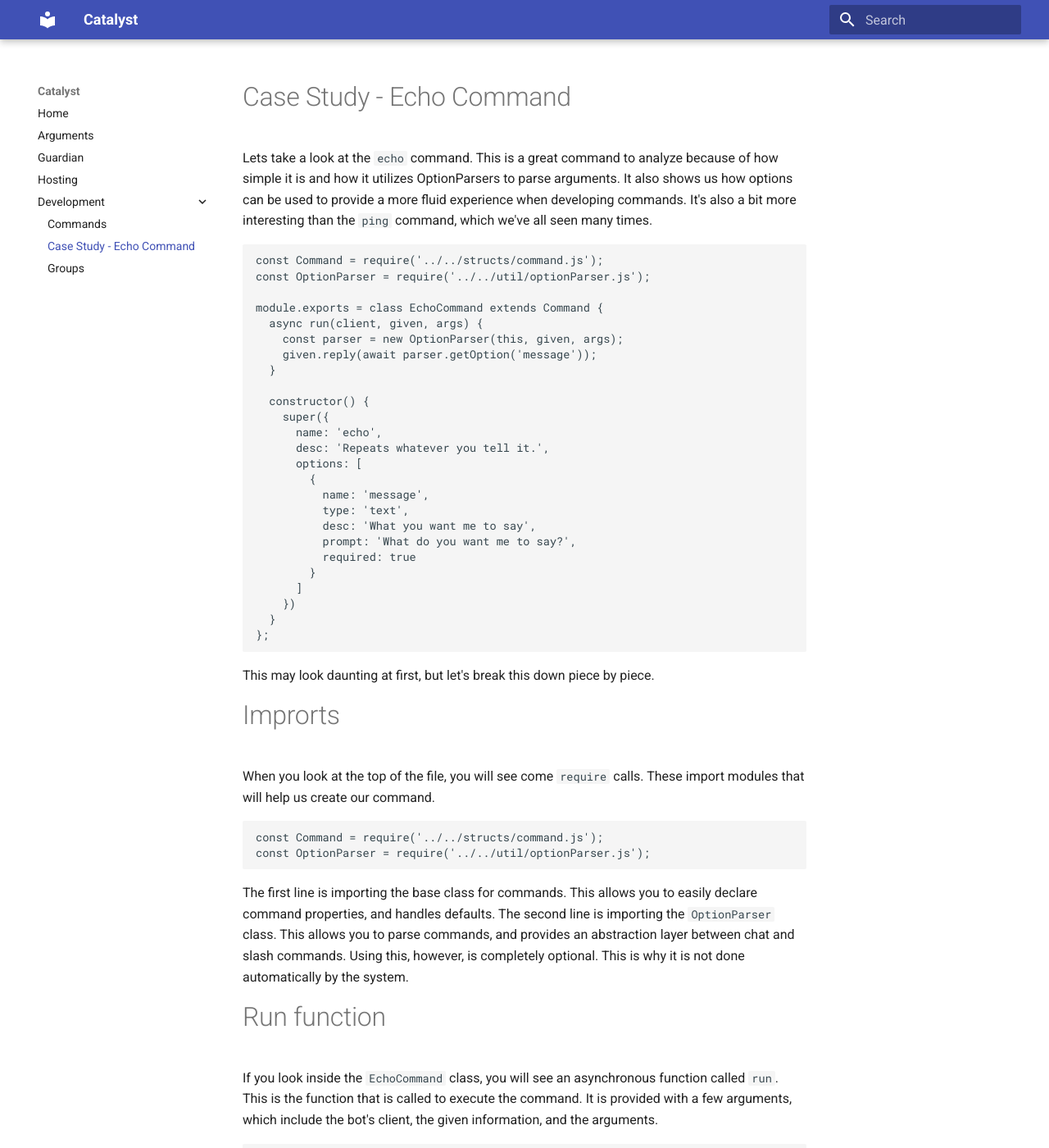
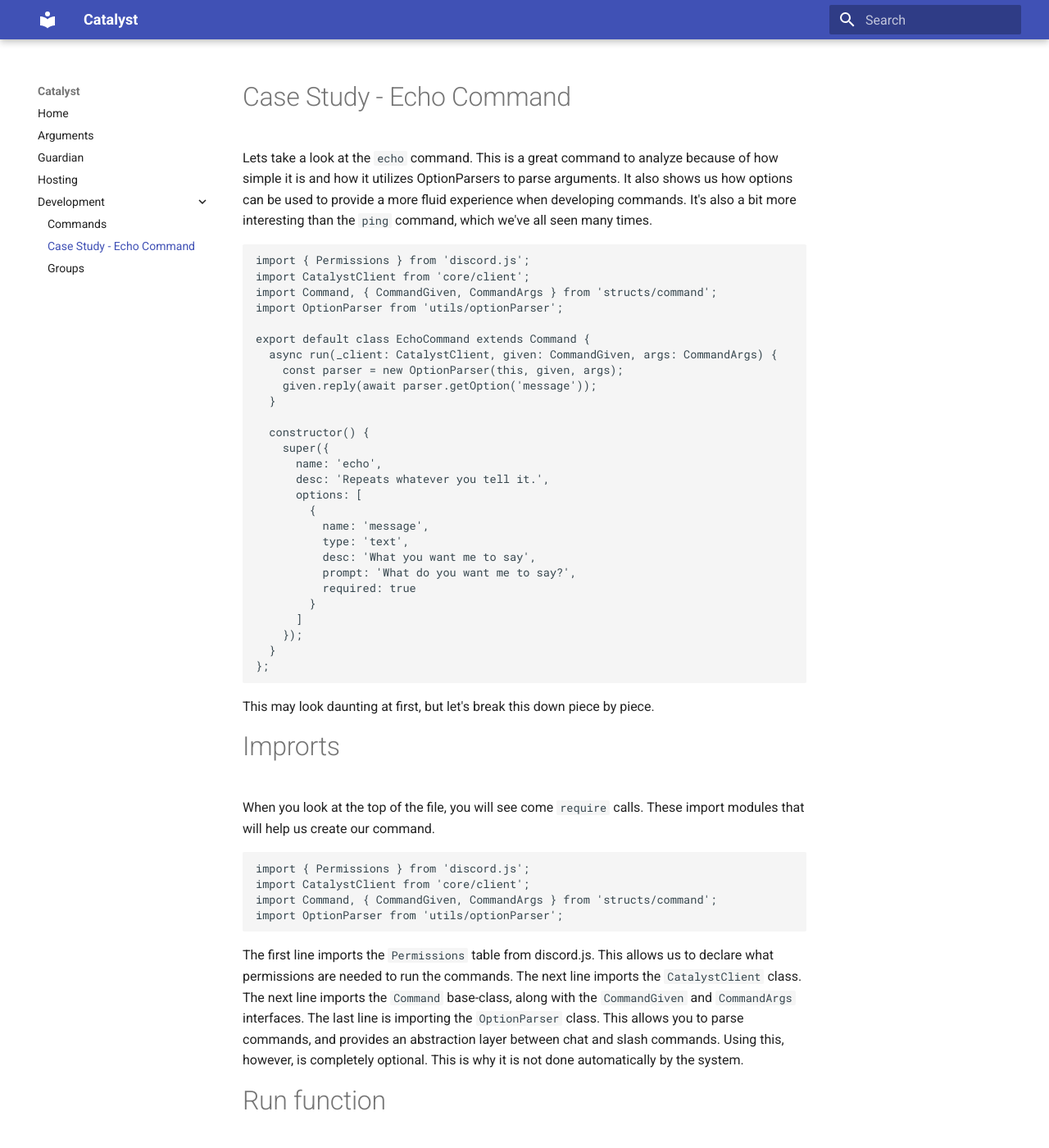
Before and after one commit to optimisticside/catalyst, an MkDocs documentation site: the page built from docs/development/echo.md, in a window 1280 px wide and 1400 px high. Shown: the whole window at 82% size. Built offline with MkDocs 1.6.1 and Material for MkDocs 9.7.7, drawn with Linux system fonts in a browser that asks for light colours; some of the changed text lies outside the part shown.

Commit message:
Updated documentation

````diff
--- a/docs/development/echo.md
+++ b/docs/development/echo.md
@@ -1,12 +1,14 @@
 # Case Study - Echo Command
 Lets take a look at the `echo` command. This is a great command to analyze because of how simple it is and how it utilizes OptionParsers to parse arguments. It also shows us how options can be used to provide a more fluid experience when developing commands. It's also a bit more interesting than the `ping` command, which we've all seen many times.
 
-```js
-const Command = require('../../structs/command.js');
-const OptionParser = require('../../util/optionParser.js');
+```ts
+import { Permissions } from 'discord.js';
+import CatalystClient from 'core/client';
+import Command, { CommandGiven, CommandArgs } from 'structs/command';
+import OptionParser from 'utils/optionParser';
 
-module.exports = class EchoCommand extends Command {
-  async run(client, given, args) {
+export default class EchoCommand extends Command {
+  async run(_client: CatalystClient, given: CommandGiven, args: CommandArgs) {
     const parser = new OptionParser(this, given, args);
     given.reply(await parser.getOption('message'));
   }
@@ -24,7 +26,7 @@ module.exports = class EchoCommand extends Command {
           required: true
         }
       ]
-    })
+    });
   }
 };
 ```
@@ -33,20 +35,25 @@ This may look daunting at first, but let's break this down piece by piece.
 
 # Improrts
 When you look at the top of the file, you will see come `require` calls. These import modules that will help us create our command.
-```js
-const Command = require('../../structs/command.js');
-const OptionParser = require('../../util/optionParser.js');
+```ts
+import { Permissions } from 'discord.js';
+import CatalystClient from 'core/client';
+import Command, { CommandGiven, CommandArgs } from 'structs/command';
+import OptionParser from 'utils/optionParser';
 ```
-The first line is importing the base class for commands. This allows you to easily declare command properties, and handles defaults.
-The second line is importing the `OptionParser` class. This allows you to parse commands, and provides an abstraction layer between chat and slash commands. Using this, however, is completely optional. This is why it is not done automatically by the system.
+The first line imports the `Permissions` table from discord.js. This allows us to declare what permissions are needed to run the commands.
+The next line imports the `CatalystClient` class.
+The next line imports the `Command` base-class, along with the `CommandGiven` and `CommandArgs` interfaces.
+The last line is importing the `OptionParser` class. This allows you to parse commands, and provides an abstraction layer between chat and slash commands. Using this, however, is completely optional. This is why it is not done automatically by the system.
 
 # Run function
 If you look inside the `EchoCommand` class, you will see an asynchronous function called `run`. This is the function that is called to execute the command. It is provided with a few arguments, which include the bot's client, the given information, and the arguments.
-```js
-async run(client, given, args) {
+```ts
+async run(_client: CatalystClient, given: CommandGiven, args: CommandArgs) {
   const parser = new OptionParser(this, given, args);
   given.reply(await parser.getOption('message'));
 }
 ```
+In the the function's parameters, `client` has an underscore in the beginning only to mute TypeScript compiler warnings about it being unused.
 The first line of the function creates a new option parser, which will help us by parsing what we are given into types we can understand.
 The next line of the function calls the `getOption` function, which retrieves what the user has provided for one of our options (we'll talk about options later on). Awaiting for the function will give us a string. We will reply to what we are given with what is provided for the `message` argument.
````
Also changed, not shown: docs/hosting.md (+5 -5 lines).
